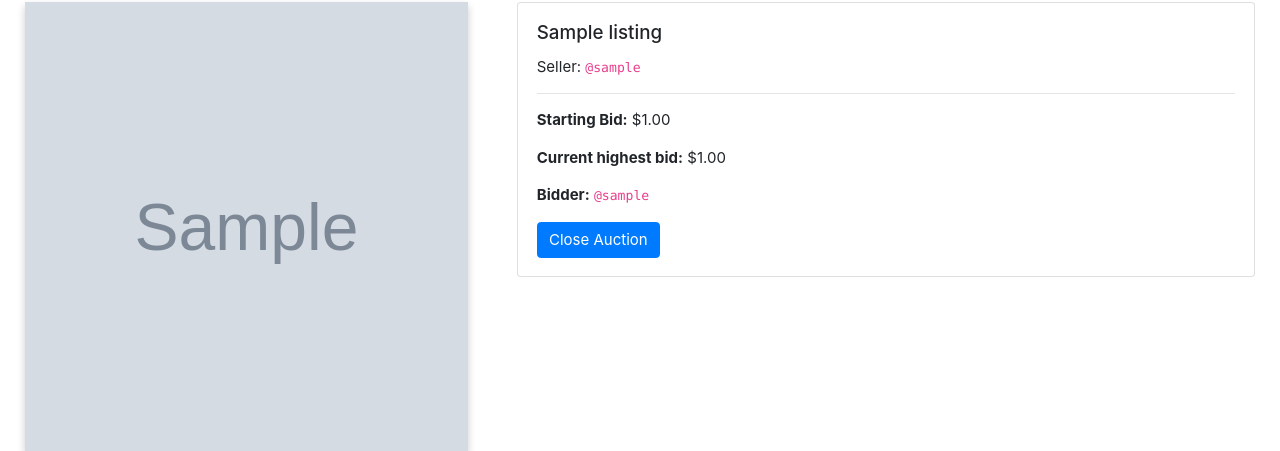
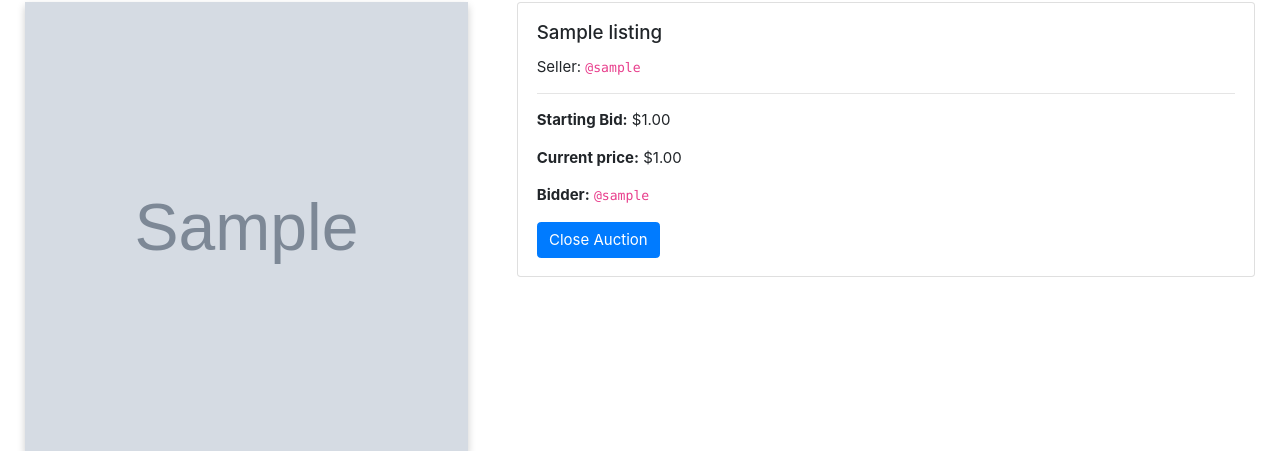
Before and after one commit to AmaniEzz/django-auctions-app, a Django app: page /listing/1 in a window 1280 px wide. Shown: the part 97-548 px from the top of the page. Run offline with Django 3.2, Linux system fonts and the light colour scheme; a user stored in the database is signed in; tables that the repository leaves empty hold one stand-in row (values such as "Sample post"); grey boxes marked "Sample" are stand-in pictures; some libraries are stand-ins or nearby versions.

Commit message:
commit updates

```diff
--- a/auctions/templates/auctions/index.html
+++ b/auctions/templates/auctions/index.html
@@ -34,9 +34,9 @@
                 <p class="card-text">{{ listing.description|truncatewords:20 }}</p>
                 <div style="display:flex; justify-content: space-between; padding-top: 40px;">
                 {% if listing.Winner !=  None %}
-                    <div class="card-text">Highest bid:<strong>  ${{ listing.highest_bid }}</strong></div>
+                    <div class="card-text">Current price:<strong>  ${{ listing.highest_bid }}</strong></div>
                 {% elif listing.Winner ==  None %}
-                    <div class="card-text">Highest bid:<strong>  ${{ listing.starting_bid }}</strong></div>
+                    <div class="card-text">Current price:<strong>  ${{ listing.starting_bid }}</strong></div>
                 {% endif %}
                     <p class="card-text"><small class="text-muted">Created {{ listing.created_at }}</small></p>
                 </div>
--- a/auctions/templates/auctions/listing.html
+++ b/auctions/templates/auctions/listing.html
@@ -23,7 +23,7 @@
           <hr>
 
               <p class="card-text"> <strong>Starting Bid:</strong> ${{ listing.starting_bid }}</p>
-              <p class="card-text"> <strong>Current highest bid:</strong> ${{ listing.highest_bid }}</p>
+              <p class="card-text"> <strong>Current price:</strong> ${{ listing.highest_bid }}</p>
               <p class="card-text"> <strong>Bidder:</strong> <code>@{{ listing.Winner }}</code></p>
 
           <div >
@@ -106,9 +106,9 @@
               <h4 style="padding-bottom: 20px;font-size: x-large;" class="card-title"> {{ listing.title }}</h4>
               <div class="card-text">Seller: <code>@{{ listing.seller }}</code> </div>
               {% if listing.Winner !=  None %}
-                  <div class="card-text">Highest bid:<strong>  ${{ listing.highest_bid }}</strong></div>
+                  <div class="card-text">Current price:<strong>  ${{ listing.highest_bid }}</strong></div>
               {% elif listing.Winner ==  None %}
-                  <div class="card-text">Highest bid:<strong>  ${{ listing.starting_bid }}</strong></div>
+                  <div class="card-text">Current price:<strong>  ${{ listing.starting_bid }}</strong></div>
               {% endif %}
 
         </div>
@@ -124,21 +124,22 @@
               bid must be greater than the highest bid ${{ listing.highest_bid }}
             </span>
             <div style="padding: 12px 0 10px 0;" >
-              <input style="width: 100%;padding: 5px;" class="form-control form-control-sm" type="number" name="amount" min="{{ min_bid }}"  placeholder="{{ listing.highest_bid }}" step=".1" oninput="setTwoNumberDecimal">
+              <input style="width: 100%;padding: 5px;" class="form-control form-control-sm" type="number" name="amount" min="{{ min_bid }}"  placeholder="{{ listing.highest_bid }}" value="{{ listing.highest_bid }}" step=".1" oninput="setTwoNumberDecimal">
             </div>
             {% elif listing.Winner ==  None %}
             <span  style="color: rgba(75, 84, 94, 0.74);font-size: 12px;font-family: Verdana, Geneva, Tahoma, sans-serif;">
               bid must be greater than the highest bid ${{ listing.starting_bid }}
             </span>
             <div style="padding: 12px 0 10px 0;" >
-              <input style="width: 100%;padding: 5px;" class="form-control form-control-sm" type="number" name="amount" min="{{ min_starting_bid }}"  placeholder="{{ listing.starting_bid }}" step=".1" oninput="setTwoNumberDecimal"> </div>
+              <input style="width: 100%;padding: 5px;" class="form-control form-control-sm" type="number" name="amount" min="{{ min_starting_bid }}"  placeholder="{{ listing.starting_bid }}" value="{{ listing.starting_bid }}" step=".1" oninput="setTwoNumberDecimal"> </div>
             {% endif %}
 
-            <div >
-              <input class="btn btn-primary btn-sm" type="submit" value="Place Bid">
+            <input class="btn btn-primary btn-sm" type="submit" value="Place Bid">
 
+            <span>
               <a href="{% url 'add_to_wishlist' listing.id %}" type="submit" role="button" class="btn btn-primary btn-sm">Add to Watchlist</a>
-            </div>
+            </span>
+
             {% if messages %}
             <div class="box arrow-top">
               {% for message in messages %}
@@ -224,9 +225,9 @@
               <h4 style="padding-bottom: 20px;font-size: x-large;" class="card-title"> {{ listing.title }}</h4>
               <div class="card-text">Seller: <code>@{{ listing.seller }}</code> </div>
               {% if listing.Winner !=  None %}
-                  <div class="card-text">Highest bid:<strong>  ${{ listing.highest_bid }}</strong></div>
+                  <div class="card-text">Current price:<strong>  ${{ listing.highest_bid }}</strong></div>
               {% elif listing.Winner ==  None %}
-                  <div class="card-text">Highest bid:<strong>  ${{ listing.starting_bid }}</strong></div>
+                  <div class="card-text">Current price:<strong>  ${{ listing.starting_bid }}</strong></div>
               {% endif %}
 
         </div>
--- a/auctions/views.py
+++ b/auctions/views.py
@@ -118,20 +118,23 @@ def category_active_list(request, name):
 #############################################################################################################
 @login_required
 def make_bid(request, listing_id, method=(["POST"])):
-    amount = float(request.POST["amount"])
+    amount = request.POST["amount"]
     item = Listings.objects.get(pk=listing_id)
 
-    if amount is not None and amount <= item.desired_price and amount > item.highest_bid:
-        # Save a new bid information in the Bid table
-        new_bid = Bid(bidder=request.user, listingid=item, bid_value=amount)
-        new_bid.save()
+    if amount:
+        if float(amount) > item.highest_bid:
+            # Save a new bid information in the Bid table
+            new_bid = Bid(bidder=request.user, listingid=item, bid_value=amount)
+            new_bid.save()
 
-        # Update the current price of the item, and the current winner
-        item.highest_bid = amount
-        item.Winner = request.user
-        item.save()
+            # Update the current price of the item, and the current winner
+            item.highest_bid = amount
+            item.Winner = request.user
+            item.save()
+            return HttpResponseRedirect(reverse('listingpage', args=[listing_id]))
 
-    return HttpResponseRedirect(reverse('listingpage', args=[listing_id]))
+    else:
+        return HttpResponseRedirect(reverse('listingpage', args=[listing_id]))
 
 
 @login_required
```
Also changed, not shown: auctions/static/auctions/styles.css (+18 -0 lines).
